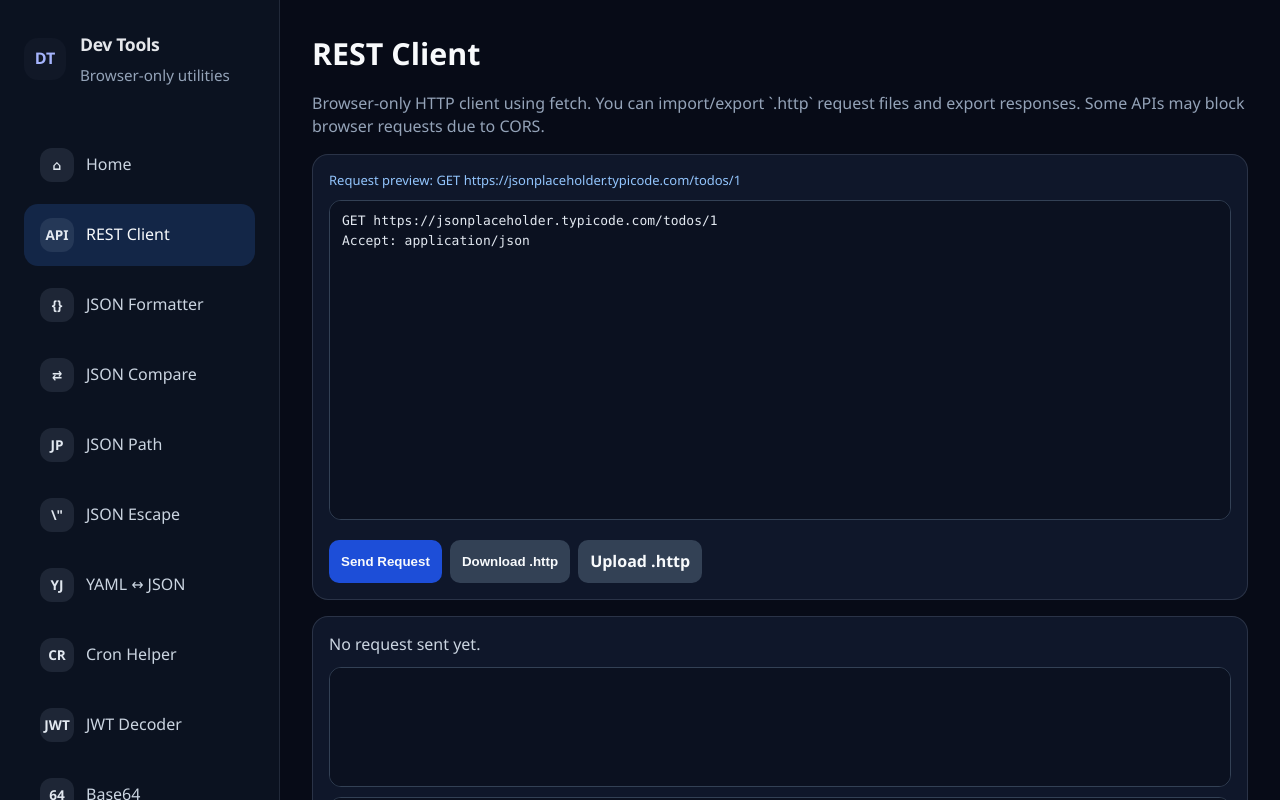
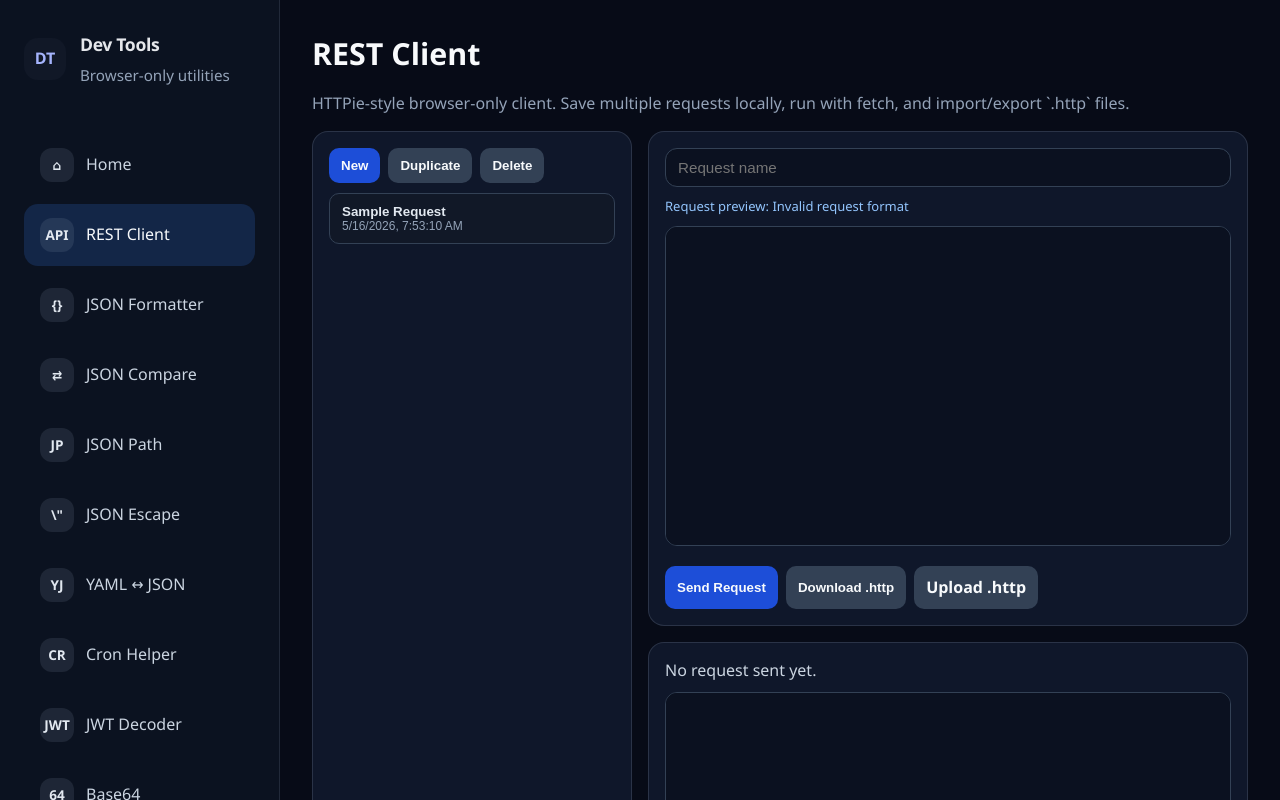
Before and after one commit to Shrikar/dev-tools, a React (Vite) app: page /rest-client in a window 1280 px wide. Built offline with nearby package versions, Linux system fonts and the light colour scheme.

Commit message:
feat: add multi-request workspace to rest client

```diff
--- a/src/tools/RestClientTool.tsx
+++ b/src/tools/RestClientTool.tsx
@@ -1,9 +1,17 @@
-import { useMemo, useState } from 'react'
+import { useEffect, useMemo, useState } from 'react'
 import MonacoTextEditor from '../components/editor/MonacoTextEditor'
 import { formatHttpRequest, parseHttpRequest } from '../utils/httpRequestUtils'
 import './tool-shell.css'
 
+const STORAGE_KEY = 'devtools.restClient.requests'
 const SAMPLE_REQUEST = `GET https://jsonplaceholder.typicode.com/todos/1\nAccept: application/json\n`
+
+interface SavedRequest {
+  id: string
+  name: string
+  raw: string
+  updatedAt: number
+}
 
 function downloadTextFile(filename: string, content: string) {
   const blob = new Blob([content], { type: 'text/plain;charset=utf-8' })
@@ -15,13 +23,44 @@ function downloadTextFile(filename: string, content: string) {
   URL.revokeObjectURL(url)
 }
 
+function createRequest(name = 'New Request', raw = SAMPLE_REQUEST): SavedRequest {
+  return {
+    id: crypto.randomUUID(),
+    name,
+    raw,
+    updatedAt: Date.now(),
+  }
+}
+
+function loadRequests(): SavedRequest[] {
+  try {
+    const raw = window.localStorage.getItem(STORAGE_KEY)
+    if (!raw) return [createRequest('Sample Request')]
+    const parsed = JSON.parse(raw) as SavedRequest[]
+    if (!Array.isArray(parsed) || parsed.length === 0) return [createRequest('Sample Request')]
+    return parsed
+  } catch {
+    return [createRequest('Sample Request')]
+  }
+}
+
 export default function RestClientTool() {
-  const [rawRequest, setRawRequest] = useState(SAMPLE_REQUEST)
+  const [requests, setRequests] = useState<SavedRequest[]>(() => loadRequests())
+  const [selectedId, setSelectedId] = useState(() => loadRequests()[0].id)
   const [statusLine, setStatusLine] = useState('No request sent yet.')
   const [responseHeaders, setResponseHeaders] = useState('')
   const [responseBody, setResponseBody] = useState('')
   const [error, setError] = useState('')
   const [isLoading, setIsLoading] = useState(false)
+
+  useEffect(() => {
+    if (requests.length > 0) {
+      window.localStorage.setItem(STORAGE_KEY, JSON.stringify(requests))
+    }
+  }, [requests])
+
+  const selected = useMemo(() => requests.find((item) => item.id === selectedId) ?? null, [requests, selectedId])
+  const rawRequest = selected?.raw ?? ''
 
   const parsedPreview = useMemo(() => {
     try {
@@ -32,12 +71,17 @@ export default function RestClientTool() {
     }
   }, [rawRequest])
 
+  const updateSelected = (updater: (request: SavedRequest) => SavedRequest) => {
+    setRequests((prev) => prev.map((item) => (item.id === selectedId ? updater(item) : item)))
+  }
+
   const sendRequest = async () => {
+    if (!selected) return
     setError('')
     setIsLoading(true)
 
     try {
-      const parsed = parseHttpRequest(rawRequest)
+      const parsed = parseHttpRequest(selected.raw)
 
       const response = await fetch(parsed.url, {
         method: parsed.method,
@@ -65,10 +109,11 @@ export default function RestClientTool() {
   }
 
   const exportRequest = () => {
+    if (!selected) return
     try {
-      const parsed = parseHttpRequest(rawRequest)
+      const parsed = parseHttpRequest(selected.raw)
       const formatted = formatHttpRequest(parsed)
-      downloadTextFile('request.http', formatted)
+      downloadTextFile(`${selected.name.replace(/\s+/g, '-').toLowerCase()}.http`, formatted)
     } catch (err) {
       setError((err as Error).message)
     }
@@ -81,33 +126,100 @@ export default function RestClientTool() {
 
   const handleImport = async (event: React.ChangeEvent<HTMLInputElement>) => {
     const file = event.target.files?.[0]
-    if (!file) return
+    if (!file || !selected) return
 
     try {
       const content = await file.text()
-      setRawRequest(content)
+      updateSelected((item) => ({ ...item, raw: content, updatedAt: Date.now() }))
       setError('')
     } catch {
       setError('Unable to read file.')
     }
   }
 
+  const addRequest = () => {
+    const request = createRequest(`Request ${requests.length + 1}`)
+    setRequests((prev) => [request, ...prev])
+    setSelectedId(request.id)
+  }
+
+  const duplicateRequest = () => {
+    if (!selected) return
+    const request = createRequest(`${selected.name} Copy`, selected.raw)
+    setRequests((prev) => [request, ...prev])
+    setSelectedId(request.id)
+  }
+
+  const deleteRequest = () => {
+    if (!selected) return
+    const next = requests.filter((item) => item.id !== selected.id)
+    if (next.length === 0) {
+      const fallback = createRequest('Sample Request')
+      setRequests([fallback])
+      setSelectedId(fallback.id)
+      return
+    }
+    setRequests(next)
+    setSelectedId(next[0].id)
+  }
+
   return (
     <div className="tool-shell" style={{ maxWidth: '100%' }}>
       <h1>REST Client</h1>
-      <p>
-        Browser-only HTTP client using fetch. You can import/export `.http` request files and export responses. Some APIs may block browser requests due to CORS.
-      </p>
+      <p>HTTPie-style browser-only client. Save multiple requests locally, run with fetch, and import/export `.http` files.</p>
 
+      <div style={{ display: 'grid', gridTemplateColumns: '320px 1fr', gap: 16 }}>
+        <section className="tool-card" style={{ display: 'grid', gap: 10, alignContent: 'start', maxHeight: '760px' }}>
+          <div className="tool-actions" style={{ marginTop: 0 }}>
+            <button className="tool-button" onClick={addRequest}>New</button>
+            <button className="tool-button secondary" onClick={duplicateRequest} disabled={!selected}>Duplicate</button>
+            <button className="tool-button secondary" onClick={deleteRequest} disabled={!selected}>Delete</button>
+          </div>
+
+          <div style={{ display: 'grid', gap: 8, overflow: 'auto' }}>
+            {requests.map((item) => (
+              <button
+                key={item.id}
+                type="button"
+                onClick={() => setSelectedId(item.id)}
+                style={{
+                  textAlign: 'left',
+                  border: item.id === selectedId ? '1px solid #60a5fa' : '1px solid #334155',
+                  background: item.id === selectedId ? '#0b1f38' : '#111827',
+                  color: '#e2e8f0',
+                  borderRadius: 10,
+                  padding: '10px 12px',
+                  cursor: 'pointer',
+                }}
+              >
+                <div style={{ fontWeight: 700 }}>{item.name}</div>
+                <div style={{ fontSize: 12, color: '#94a3b8' }}>{new Date(item.updatedAt).toLocaleString()}</div>
+              </button>
+            ))}
+          </div>
+        </section>
+
+        <div style={{ display: 'grid', gap: 16 }}>
           <section className="tool-card" style={{ display: 'grid', gap: 10 }}>
+            <input
+              className="tool-input"
+              value={selected?.name ?? ''}
+              onChange={(event) => selected && updateSelected((item) => ({ ...item, name: event.target.value, updatedAt: Date.now() }))}
+              placeholder="Request name"
+            />
             <div style={{ color: '#93c5fd', fontSize: 13 }}>Request preview: {parsedPreview}</div>
-        <MonacoTextEditor value={rawRequest} onChange={setRawRequest} height="320px" language="plaintext" />
+            <MonacoTextEditor
+              value={rawRequest}
+              onChange={(next) => selected && updateSelected((item) => ({ ...item, raw: next, updatedAt: Date.now() }))}
+              height="320px"
+              language="plaintext"
+            />
 
             <div className="tool-actions">
-          <button className="tool-button" onClick={sendRequest} disabled={isLoading}>
+              <button className="tool-button" onClick={sendRequest} disabled={isLoading || !selected}>
                 {isLoading ? 'Sending...' : 'Send Request'}
               </button>
-          <button className="tool-button secondary" onClick={exportRequest}>
+              <button className="tool-button secondary" onClick={exportRequest} disabled={!selected}>
                 Download .http
               </button>
               <label className="tool-button secondary" style={{ display: 'inline-flex', alignItems: 'center' }}>
@@ -129,5 +241,7 @@ export default function RestClientTool() {
             </div>
           </section>
         </div>
+      </div>
+    </div>
   )
 }
```
Lines whose indentation alone changed are shown as unchanged.
